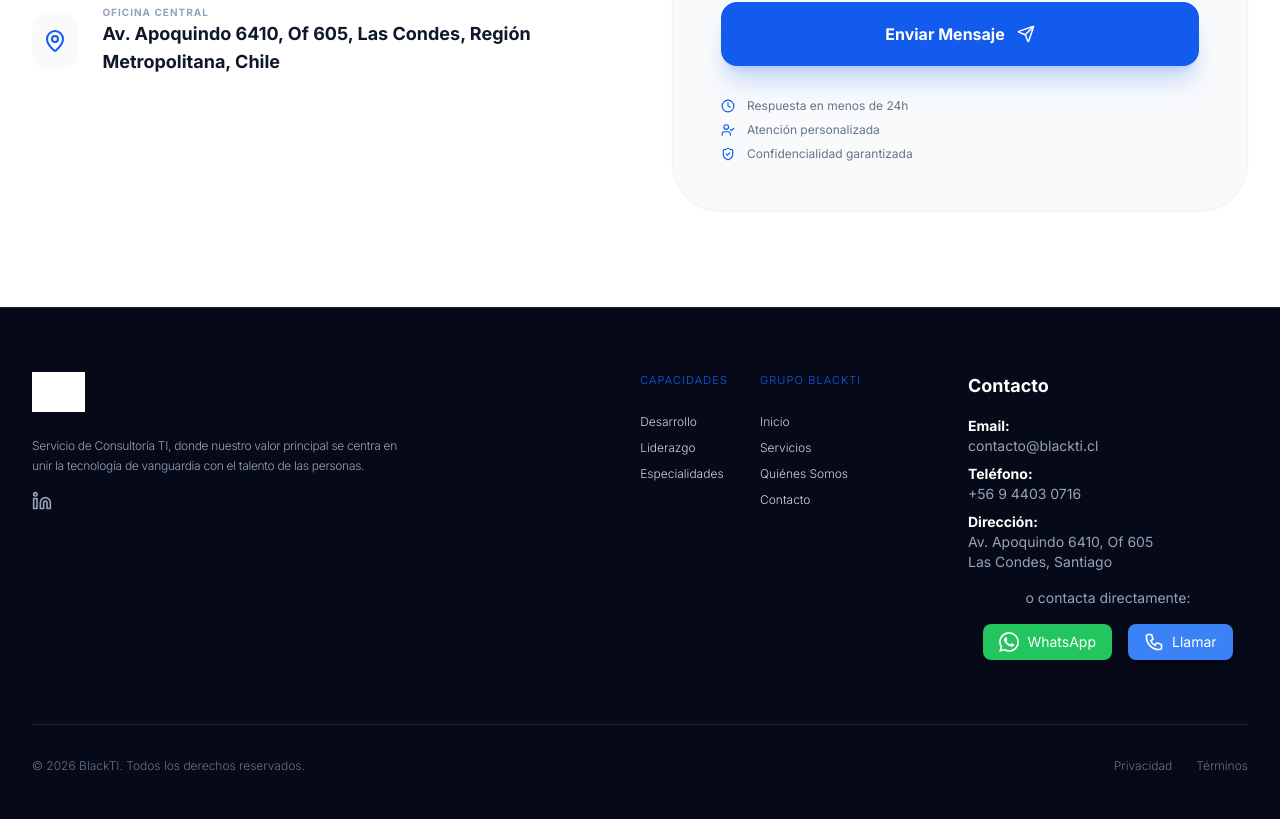
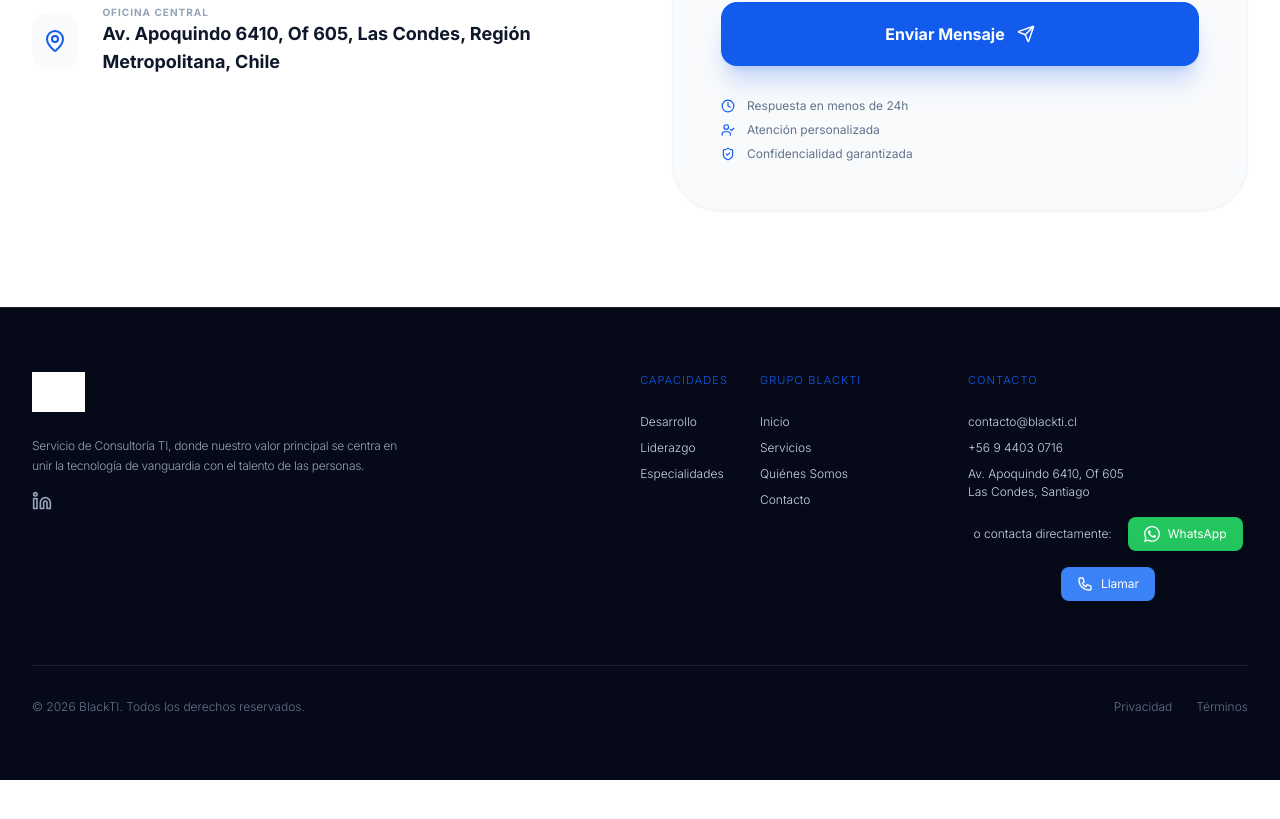
Before and after one commit to asinomas/paginaultima, a React (Vite) app in the folder Pagina_ultima/: page / in a window 1280 px wide. Shown: the part 9282-10101 px from the top of the page. After the commit the page ends 10062 px from the top, so only its background shows below. Built offline with nearby package versions, Linux system fonts and the light colour scheme; no server answers; grey boxes are pictures that could not be loaded.

Commit message:
Update Footer.tsx

```diff
--- a/Pagina_ultima/src/components/Footer.tsx
+++ b/Pagina_ultima/src/components/Footer.tsx
@@ -111,56 +111,58 @@ const Footer: React.FC<FooterProps> = ({ onNavigate }) => {
             </ul>
           </div>
 
-          {/* Columna Contacto */}
+          {/* Columna Contacto - ADAPTADA AL ESTILO DE "CAPACIDADES" Y "GRUPO BLACKTI" */}
           <div className="md:col-span-3 lg:col-span-3 mt-6 md:mt-0">
-            <h3 className="text-white text-lg font-bold mb-4">Contacto</h3>
-            <address className="not-italic text-sm space-y-2">
-              <p className="text-slate-400">
-                <strong className="text-white">Email:</strong><br />
+            <h5
+              className="mb-4 md:mb-6 text-[9px] sm:text-[10px] md:text-[11px] font-light uppercase tracking-widest"
+              style={{ color: '#135bec' }}
+            >
+              Contacto
+            </h5>
+            <ul className="space-y-1 md:space-y-2 text-[10px] sm:text-[11px] md:text-[12px] font-light text-slate-300">
+              <li>
                 <a
                   href="mailto:contacto@blackti.cl"
                   className="hover:text-[#135bec] transition-colors"
                 >
                   contacto@blackti.cl
                 </a>
-              </p>
-              <p className="text-slate-400">
-                <strong className="text-white">Teléfono:</strong><br />
+              </li>
+              <li>
                 <a
                   href="tel:+56944030716"
                   className="hover:text-[#135bec] transition-colors"
                 >
                   +56 9 4403 0716
                 </a>
-              </p>
-              <p className="text-slate-400">
-                <strong className="text-white">Dirección:</strong><br />
+              </li>
+              <li>
                 Av. Apoquindo 6410, Of 605<br />
                 Las Condes, Santiago
-              </p>
-            </address>
+              </li>
+            </ul>
 
-            {/* Opciones de contacto alternativas - AJUSTADO A TAMAÑO Y COLORES DEL FOOTER */}
+            {/* Opciones de contacto alternativas - AJUSTADO AL ESTILO CONSISTENTE */}
             <div className="flex flex-wrap items-center justify-center gap-4 mt-4">
-              <span className="text-sm text-slate-400">o contacta directamente:</span>
+              <span className="text-[10px] sm:text-[11px] md:text-[12px] font-light text-slate-300">o contacta directamente:</span>
               <a
                 href="https://wa.me/56944030716"
                 target="_blank"
                 rel="noopener noreferrer"
-                className="flex items-center gap-2 px-4 py-2 bg-green-500 text-white text-sm rounded-lg hover:bg-green-600 transition-all shadow-md hover:shadow-lg"
+                className="flex items-center gap-2 px-4 py-2 bg-green-500 text-white text-[10px] sm:text-[11px] md:text-[12px] rounded-lg hover:bg-green-600 transition-all shadow-md hover:shadow-lg"
                 aria-label="Contactar por WhatsApp"
               >
-                <svg className="w-5 h-5" fill="currentColor" viewBox="0 0 24 24" aria-hidden="true">
+                <svg className="w-4 h-4" fill="currentColor" viewBox="0 0 24 24" aria-hidden="true">
                   <path d="M17.472 14.382c-.297-.149-1.758-.867-2.03-.967-.273-.099-.471-.148-.67.15-.197.297-.767.966-.94 1.164-.173.199-.347.223-.644.075-.297-.15-1.255-.463-2.39-1.475-.883-.788-1.48-1.761-1.653-2.059-.173-.297-.018-.458.13-.606.134-.133.298-.347.446-.52.149-.174.198-.298.298-.497.099-.198.05-.371-.025-.52-.075-.149-.669-1.612-.916-2.207-.242-.579-.487-.5-.669-.51-.173-.008-.371-.01-.57-.01-.198 0-.52.074-.792.372-.272.297-1.04 1.016-1.04 2.479 0 1.462 1.065 2.875 1.213 3.074.149.198 2.096 3.2 5.077 4.487.709.306 1.262.489 1.694.625.712.227 1.36.195 1.871.118.571-.085 1.758-.719 2.006-1.413.248-.694.248-1.289.173-1.413-.074-.124-.272-.198-.57-.347m-5.421 7.403h-.004a9.87 9.87 0 01-5.031-1.378l-.361-.214-3.741.982.998-3.648-.235-.374a9.86 9.86 0 01-1.51-5.26c.001-5.45 4.436-9.884 9.888-9.884 2.64 0 5.122 1.03 6.988 2.898a9.825 9.825 0 012.893 6.994c-.003 5.45-4.437 9.884-9.885 9.884m8.413-18.297A11.815 11.815 0 0012.05 0C5.495 0 .16 5.335.157 11.892c0 2.096.547 4.142 1.588 5.945L.057 24l6.305-1.654a11.882 11.882 0 005.683 1.448h.005c6.554 0 11.89-5.335 11.893-11.893a11.821 11.821 0 00-3.48-8.413Z"/>
                 </svg>
                 WhatsApp
               </a>
               <a
                 href="tel:+56944030716"
-                className="flex items-center gap-2 px-4 py-2 bg-blue-500 text-white text-sm rounded-lg hover:bg-blue-600 transition-all shadow-md hover:shadow-lg"
+                className="flex items-center gap-2 px-4 py-2 bg-blue-500 text-white text-[10px] sm:text-[11px] md:text-[12px] rounded-lg hover:bg-blue-600 transition-all shadow-md hover:shadow-lg"
                 aria-label="Llamar por teléfono"
               >
-                <svg className="w-5 h-5" fill="none" stroke="currentColor" viewBox="0 0 24 24" aria-hidden="true">
+                <svg className="w-4 h-4" fill="none" stroke="currentColor" viewBox="0 0 24 24" aria-hidden="true">
                   <path strokeLinecap="round" strokeLinejoin="round" strokeWidth={2} d="M3 5a2 2 0 012-2h3.28a1 1 0 01.948.684l1.498 4.493a1 1 0 01-.502 1.21l-2.257 1.13a11.042 11.042 0 005.516 5.516l1.13-2.257a1 1 0 011.21-.502l4.493 1.498a1 1 0 01.684.949V19a2 2 0 01-2 2h-1C9.716 21 3 14.284 3 6V5z" />
                 </svg>
                 Llamar
```
